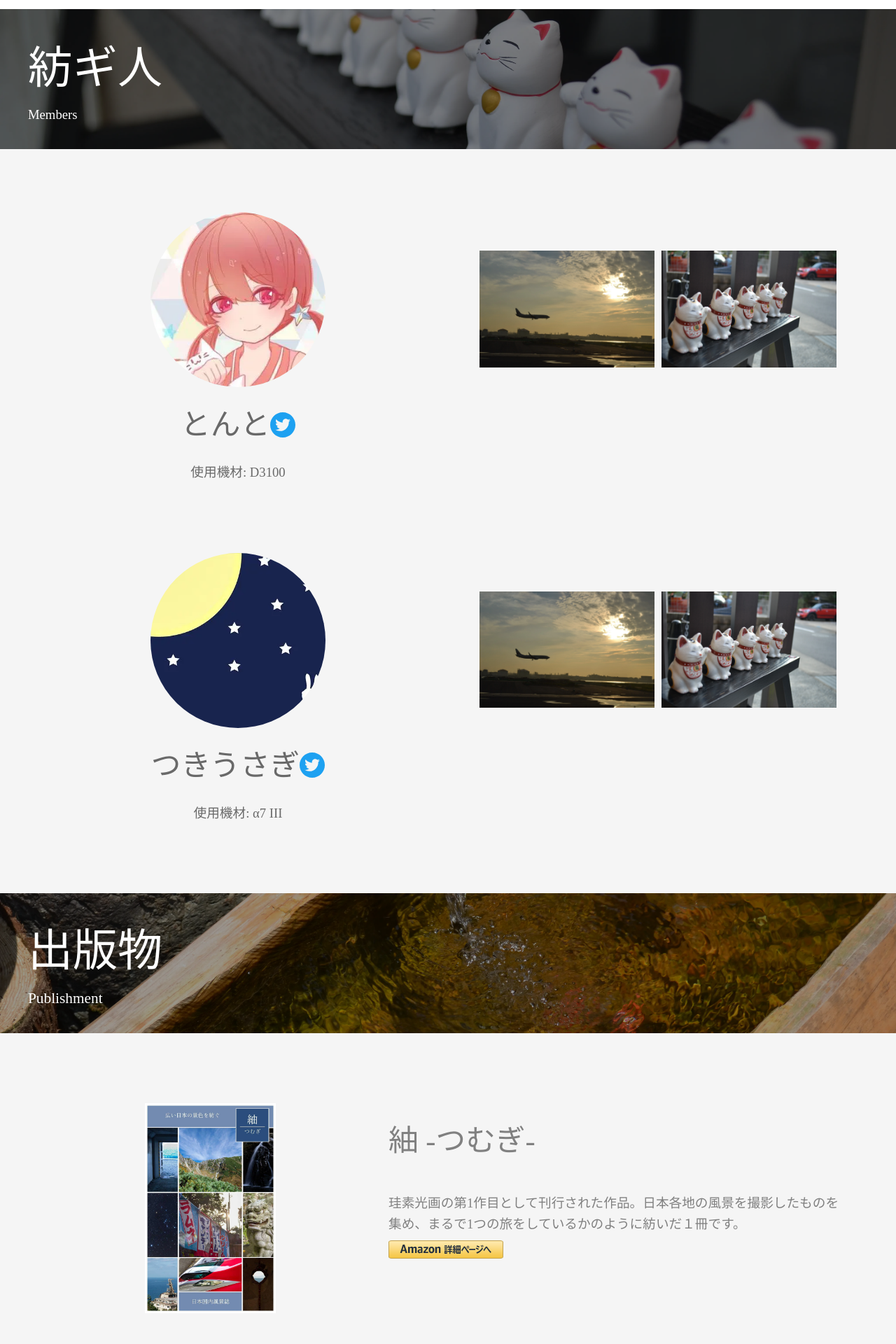
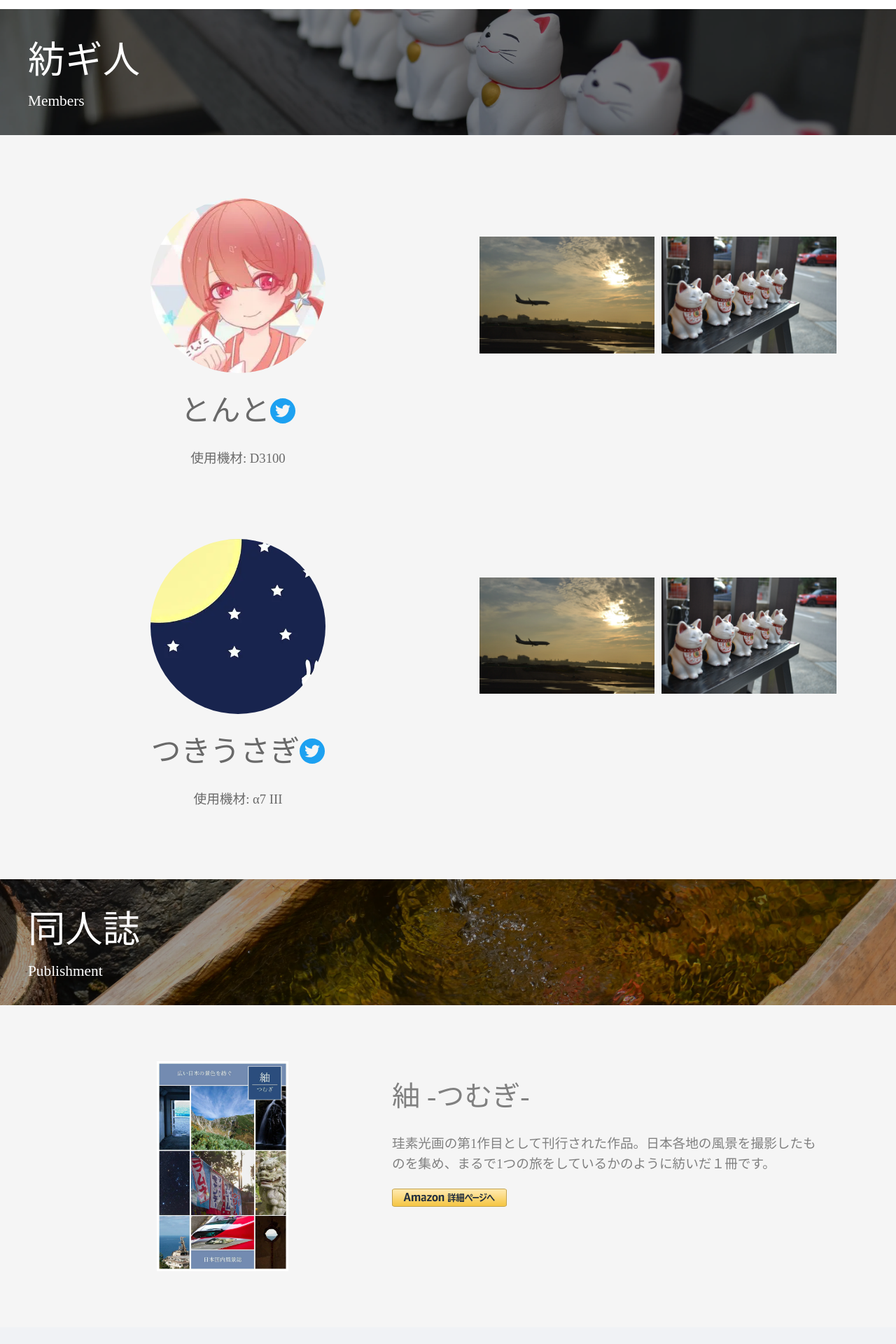
Before and after one commit to ryu-ton10/keiso_kouga_web, a React (Create React App) app: page / in a window 1280 px wide. Shown: the part 2100-4020 px from the top of the page at 70% size. Built offline with nearby package versions, Linux system fonts and the light colour scheme.

Commit message:
apply media query for publishment section

```diff
--- a/src/components/Members/index.css
+++ b/src/components/Members/index.css
@@ -5,7 +5,6 @@
 
 /* ========= 見出しセクション =========== */
 .member-title {
-    height: 200px;
     vertical-align: middle;
     background-repeat: no-repeat;
     background-position: center 50%;
@@ -29,19 +28,76 @@
 .member-title-jp {
     text-align: left;
     font-family: 'Hiragino Mincho Pro';
-    font-size: 48pt;
     color: white;
-    padding: 0 0 0 40px;
     margin-bottom: 0;
 }
 
 .member-title-en {
     text-align: left;
     font-family: 'Hiragino Mincho Pro';
-    font-size: 14pt;
     color: white;
-    padding: 0 0 0 40px;
     margin-bottom: 0;
+}
+
+/* ========= 見出しのレスポンスデザイン =========== */
+@media (min-width: 280px) {
+    .member-title {
+        height: 100px;
+    }
+    .member-title-text p {
+        padding: 0 0 0 15px;
+    }
+    .member-title-jp {
+        font-size: 24pt;
+    }
+    .member-title-en {
+        font-size: 9pt;
+    }
+}
+
+@media (min-width: 360px) {
+    .member-title {
+        height: 120px;
+    }
+    .member-title-text p {
+        padding: 0 0 0 20px;
+    }
+    .member-title-jp {
+        font-size: 28pt;
+    }
+    .member-title-en {
+        font-size: 11pt;
+    }
+}
+
+@media (min-width: 576px) {
+    .member-title {
+        height: 150px;
+    }
+    .member-title-text p {
+        padding: 0 0 0 30px;
+    }
+    .member-title-jp {
+        font-size: 36pt;
+    }
+    .member-title-en {
+        font-size: 14pt;
+    }
+}
+
+@media (min-width: 960px) {
+    .member-title {
+        height: 180px;
+    }
+    .member-title-text p {
+        padding: 0 0 0 40px;
+    }
+    .member-title-jp {
+        font-size: 40pt;
+    }
+    .member-title-en {
+        font-size: 16pt;
+    }
 }
 
 /* ========= メンバー一覧 =========== */
--- a/src/components/Publishment/index.css
+++ b/src/components/Publishment/index.css
@@ -3,8 +3,8 @@
     position: relative;
 }
 
+/* ========= 出版物の見出し =========== */
 .publishment-title {
-    height: 200px;
     vertical-align: middle;
     background-repeat: no-repeat;
     background-position: center 50%;
@@ -28,7 +28,6 @@
 .publishment-title-jp {
     text-align: left;
     font-family: 'Hiragino Mincho Pro';
-    font-size: 48pt;
     color: white;
     padding: 0 0 0 40px;
     margin-bottom: 0;
@@ -37,19 +36,88 @@
 .publishment-title-en {
     text-align: left;
     font-family: 'Hiragino Mincho Pro';
-    font-size: 16pt;
     color: white;
     padding: 0 0 0 40px;
     margin-bottom: 0;
 }
 
+/* ========= 見出しのレスポンスデザイン =========== */
+@media (min-width: 280px) {
+    .publishment-title {
+        height: 100px;
+    }
+    .publishment-title p {
+        padding: 0 0 0 15px;
+    }
+    .publishment-title-jp {
+        font-size: 24pt;
+    }
+    .publishment-title-en {
+        font-size: 9pt;
+    }
+
+}
+
+@media (min-width: 360px) {
+    .publishment-title {
+        height: 120px;
+    }
+    .publishment-title p {
+        padding: 0 0 0 20px;
+    }
+    .publishment-title-jp {
+        font-size: 28pt;
+    }
+    .publishment-title-en {
+        font-size: 11pt;
+    }
+
+}
+
+@media (min-width: 576px) {
+    .publishment-title {
+        height: 150px;
+    }
+    .publishment-title p {
+        padding: 0 0 0 30px;
+    }
+    .publishment-title-jp {
+        font-size: 36pt;
+    }
+    .publishment-title-en {
+        font-size: 14pt;
+    }
+
+}
+
+@media (min-width: 960px) {
+    .publishment-title {
+        height: 180px;
+    }
+    .publishment-title p {
+        padding: 0 0 0 40px;
+    }
+    .publishment-title-jp {
+        font-size: 40pt;
+    }
+    .publishment-title-en {
+        font-size: 16pt;
+    }
+
+}
+
+/* ========= 同人誌詳細コンテナ =========== */
 .publishment-cell {
-    padding: 100px 70px 100px 70px;
     background-color: rgba(245, 245, 245, 1);
 }
 
 .publishment-icon {
     text-align: center;
+}
+
+.publishment-icon img {
+    height: 300px;
+    width: auto;
 }
 
 .publishment-descriptions {
@@ -60,20 +128,78 @@
     justify-content: center;
 }
 
-.publishment-descriptions h2 {
+.publishment-descriptions p {
+    margin-bottom: 0;
+}
+
+.publishment-name {
     font-family: 'Hiragino Mincho Pro';
-    font-size: 32pt;
     color: gray;
     padding: 20px 0 20px 0;
 }
 
-.publishment-descriptions h3 {
+.publishment-detail {
     font-family: 'Hiragino Mincho Pro';
-    font-size: 14pt;
     color: gray;
 }
 
-.publishment-icon img {
-    height: 300px;
-    width: auto;
+/* ========= 同人誌詳細レスポンスクエリ =========== */
+@media (min-width: 280px) {
+    .publishment-cell {
+        padding: 50px 30px 50px 30px;
+    }
+    .publishment-name {
+        font-size: 18pt;
+    }
+    .publishment-detail {
+        font-size: 9pt;
+    }
+    .publishment-descriptions img {
+        padding: 10px 0 0 0;
+    }
 }
+
+@media (min-width: 576px) {
+    .publishment-cell {
+        padding: 70px 70px 70px 70px;
+    }
+    .publishment-name {
+        font-size: 24pt;
+    }
+    .publishment-detail {
+        font-size: 9pt;
+    }
+    .publishment-descriptions img {
+        padding: 20px 0 0 0;
+    }
+}
+
+@media (min-width: 768px) {
+    .publishment-cell {
+        padding: 80px 80px 80px 80px;
+    }
+    .publishment-name {
+        font-size: 28pt;
+    }
+    .publishment-detail {
+        font-size: 12pt;
+    }
+    .publishment-descriptions img {
+        padding: 20px 0 0 0;
+    }
+}
+
+@media (min-width: 960px) {
+    .publishment-cell {
+        padding: 80px 100px 80px 100px;
+    }
+    .publishment-name {
+        font-size: 30pt;
+    }
+    .publishment-detail {
+        font-size: 14pt;
+    }
+    .publishment-descriptions img {
+        padding: 20px 0 0 0;
+    }
+}
--- a/src/components/Publishment/index.tsx
+++ b/src/components/Publishment/index.tsx
@@ -23,7 +23,7 @@ const Publishment: React.FC<Props> = (props) => {
             <div className="publishment-title">
                 <div className="publishment-title-rgba">
                     <div className="publishment-title-text">
-                        <p className="publishment-title-jp">出版物</p>
+                        <p className="publishment-title-jp">同人誌</p>
                         <p className="publishment-title-en">Publishment</p>
                     </div>
                 </div>
@@ -34,12 +34,12 @@ const Publishment: React.FC<Props> = (props) => {
                         const { title, description, image, url } = book;
                         return (
                         <>
-                            <Col lg={10} xs={24} className="publishment-icon">
+                            <Col xs={24} sm={12} md={12} lg={10} className="publishment-icon">
                                 <Image src={process.env.PUBLIC_URL + image} alt="icon" />
                             </Col>
-                            <Col lg={14} xs={24} className="publishment-descriptions">
-                                <h2>{title}</h2>
-                                <h3>{description}</h3>
+                            <Col xs={24} sm={12} md={12} lg={14} className="publishment-descriptions">
+                                <p className="publishment-name">{title}</p>
+                                <p className="publishment-detail">{description}</p>
                                 <a href={url} rel="noopener noreferrer" target="_blank">
                                     <img src={process.env.PUBLIC_URL + "assocbutt_or_detail.png"} alt="amazon icon"/>
                                 </a>
```
